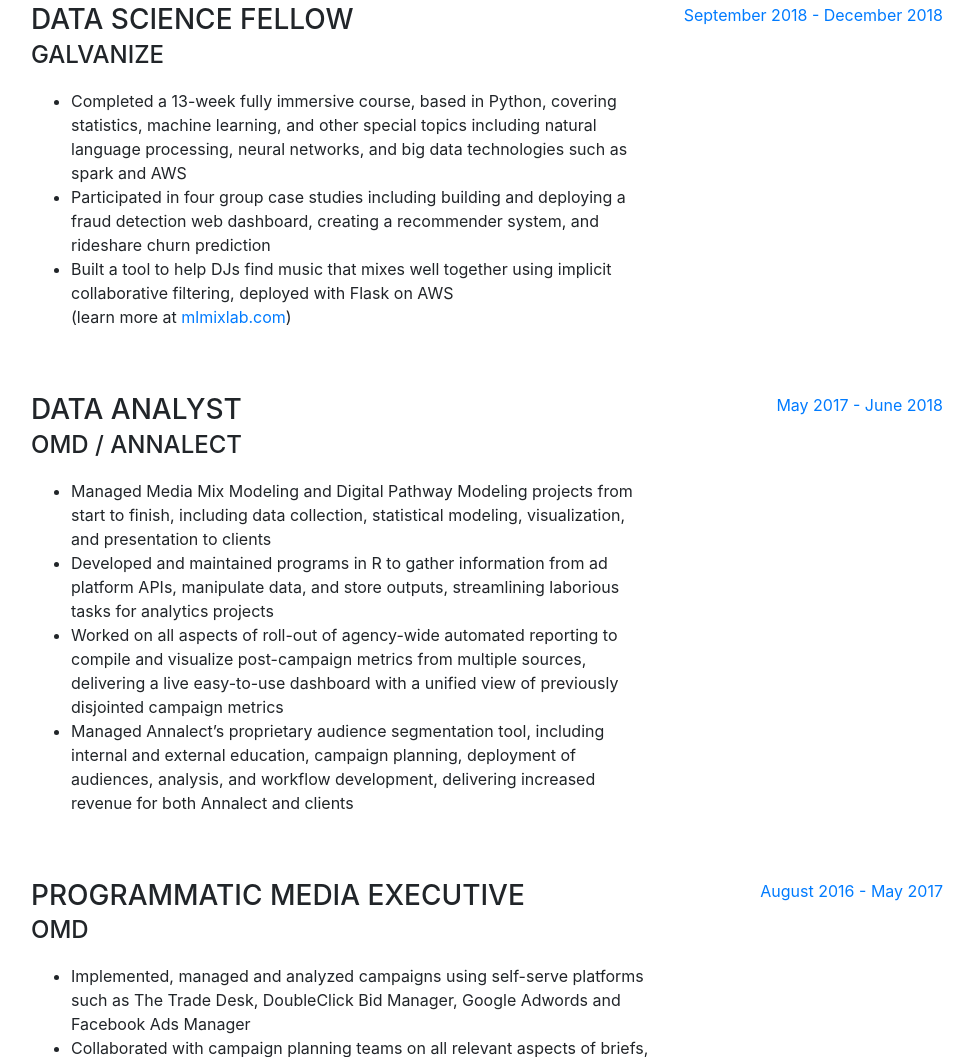
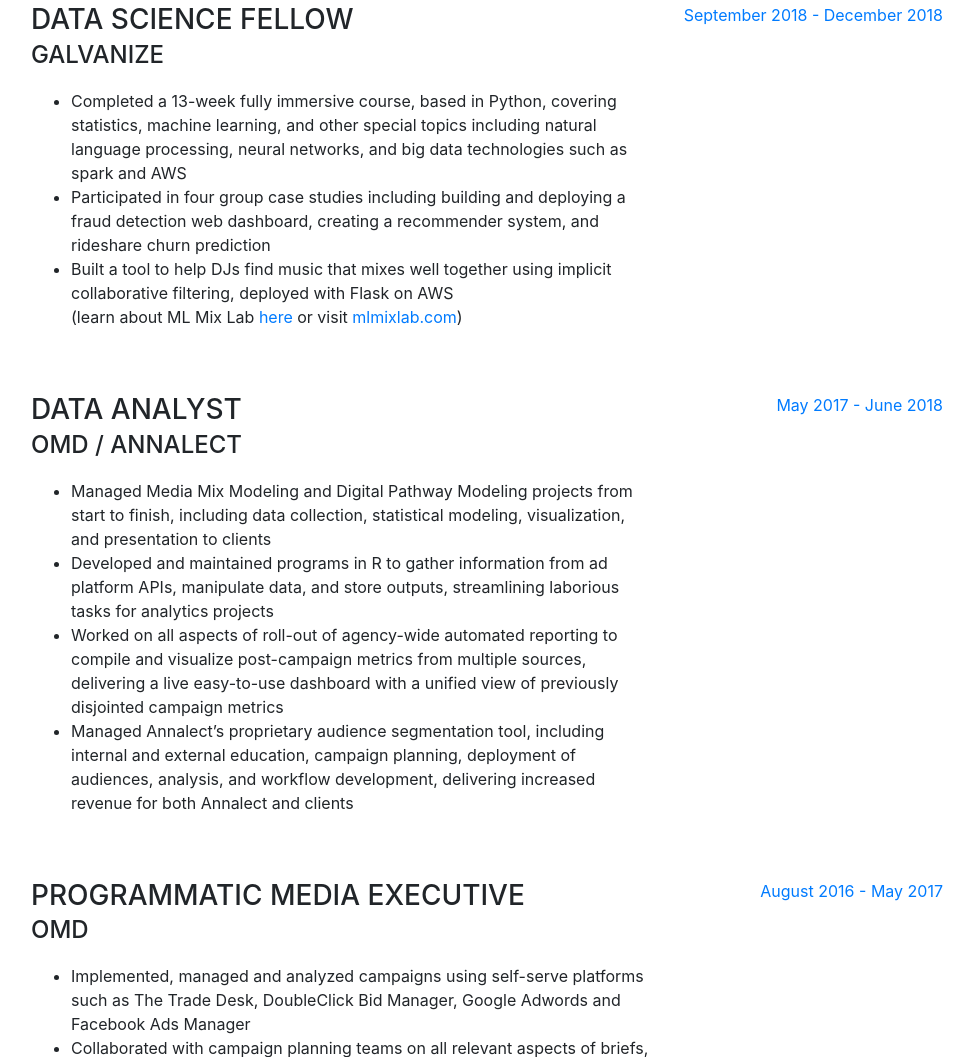
Before and after one commit to brettashley/about-me-site, a website with bundled scripts: page index.html in a window 1280 px wide. Shown: the part 932-1989 px from the top of the page, without its empty margins (289-1262 px from the left). Built offline with nearby package versions, Linux system fonts and the light colour scheme; a web font is replaced by a local one.

Commit message:
link to mlmixlab pdf

```diff
--- a/index.html
+++ b/index.html
@@ -100,7 +100,7 @@
               <ul>
                 <li>Completed a 13-week fully immersive course, based in Python, covering statistics, machine learning, and other special topics including natural language processing, neural networks, and big data technologies such as spark and AWS</li>
                 <li>Participated in four group case studies including building and deploying a fraud detection web dashboard, creating a recommender system, and rideshare churn prediction</li>
-                <li>Built a tool to help DJs find music that mixes well together using implicit collaborative filtering, deployed with Flask on AWS <br>(learn more at <a href=mlmixlab.com>mlmixlab.com</a>)</li>
+                <li>Built a tool to help DJs find music that mixes well together using implicit collaborative filtering, deployed with Flask on AWS <br>(learn about ML Mix Lab <a href="./downloads/ml-mix-lab.pdf" TARGET="_blank">here</a> or visit <a href=mlmixlab.com>mlmixlab.com</a>)</li>
               </ul>
             </div>
             <div class="resume-date text-md-right">
```
